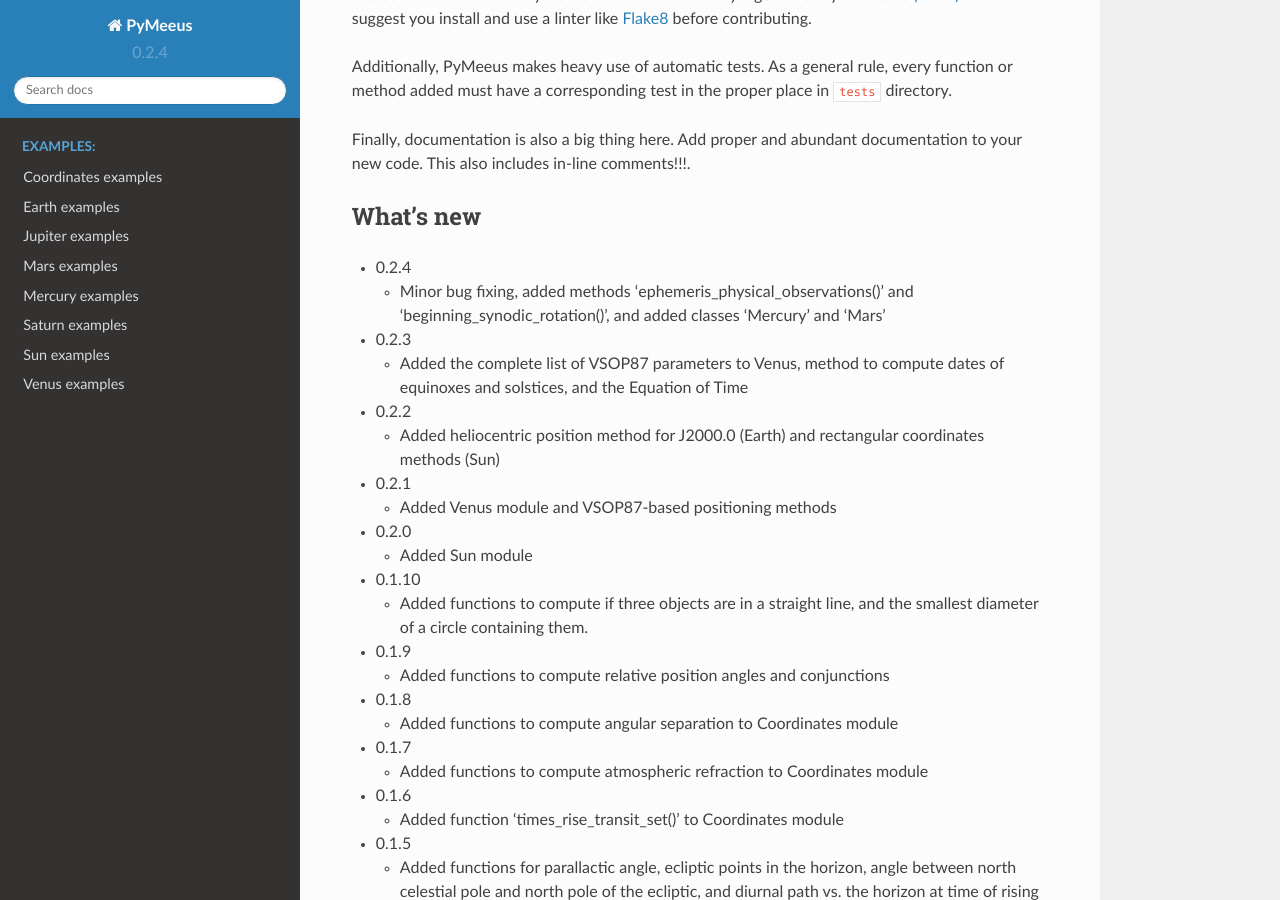
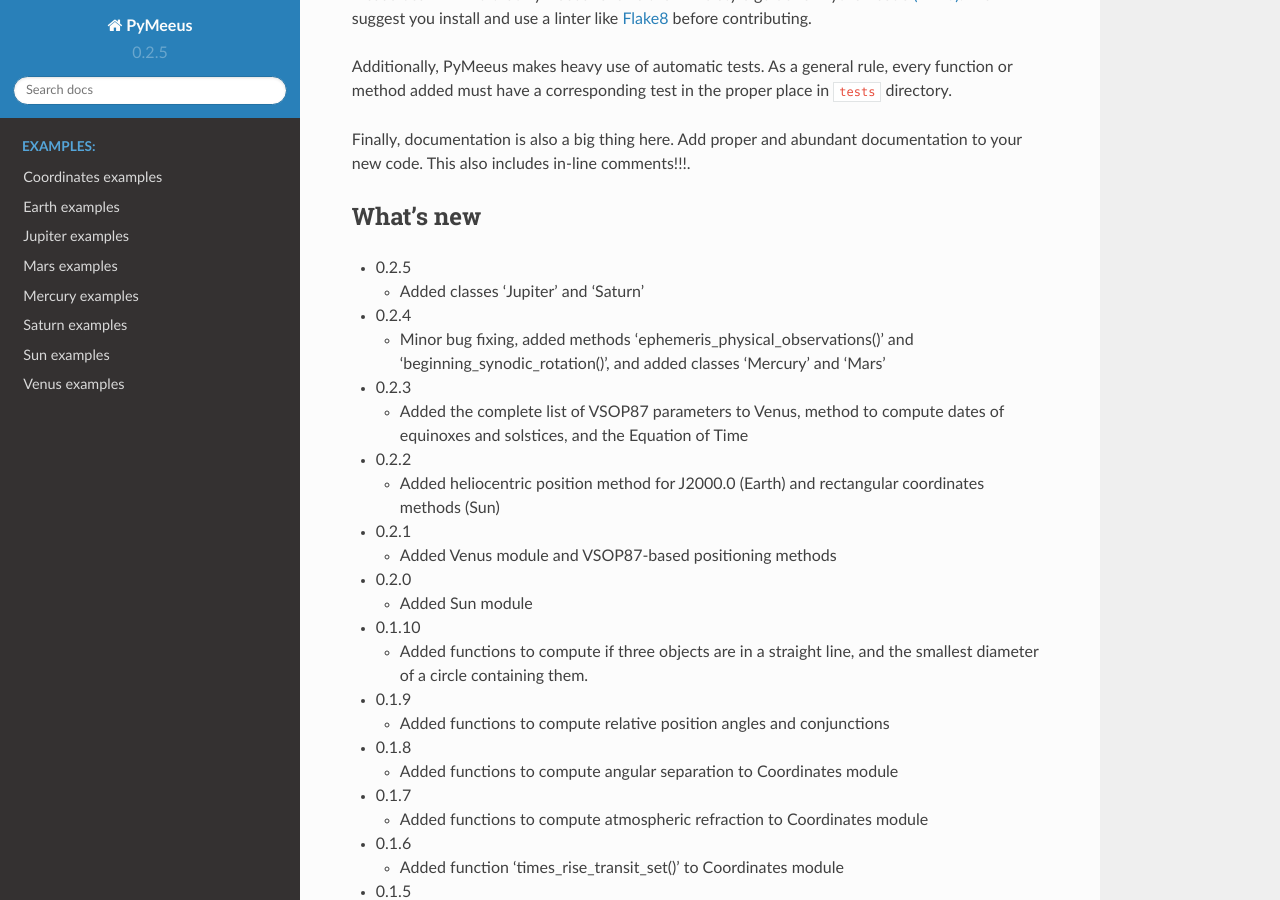
Before and after one commit to architest/pymeeus, a Sphinx documentation site: the page built from docs/source/index.rst, in a window 1280 px wide and 900 px high, scrolled down 1438 px. Built offline with Sphinx 7.4.7 and the Read the Docs theme 2.0.0, drawn with Linux system fonts in a browser that asks for light colours; formulas are drawn with MathJax 3; pages that are not in the unit, such as notebooks, are missing from menus.

Commit message:
Preparation for release 0.2.5

```diff
--- a/README.rst
+++ b/README.rst
@@ -77,6 +77,10 @@ documentation to your new code. This also includes in-line comments!!!.
 
 What's new
 ----------
+
+-  0.2.5
+
+   -  Added classes 'Jupiter' and 'Saturn'
 
 -  0.2.4
 
--- a/docs/source/conf.py
+++ b/docs/source/conf.py
@@ -59,9 +59,9 @@ author = u'Dagoberto Salazar'
 # built documents.
 #
 # The short X.Y version.
-version = u'0.2.4'
+version = u'0.2.5'
 # The full version, including alpha/beta/rc tags.
-release = u'0.2.4'
+release = u'0.2.5'
 
 # The language for content autogenerated by Sphinx. Refer to documentation
 # for a list of supported languages.
--- a/setup.py
+++ b/setup.py
@@ -15,7 +15,7 @@ with open(path.join(here, 'README.rst')) as f:
 
 config = {
     'name': 'PyMeeus',
-    'version': '0.2.4',
+    'version': '0.2.5',
     'description': 'Python implementation of Jean Meeus astronomical routines',
     'long_description': long_description,
     'keywords': 'Meeus astronomy module library',
```
Also changed, not shown: README.md (+2 -0 lines).
